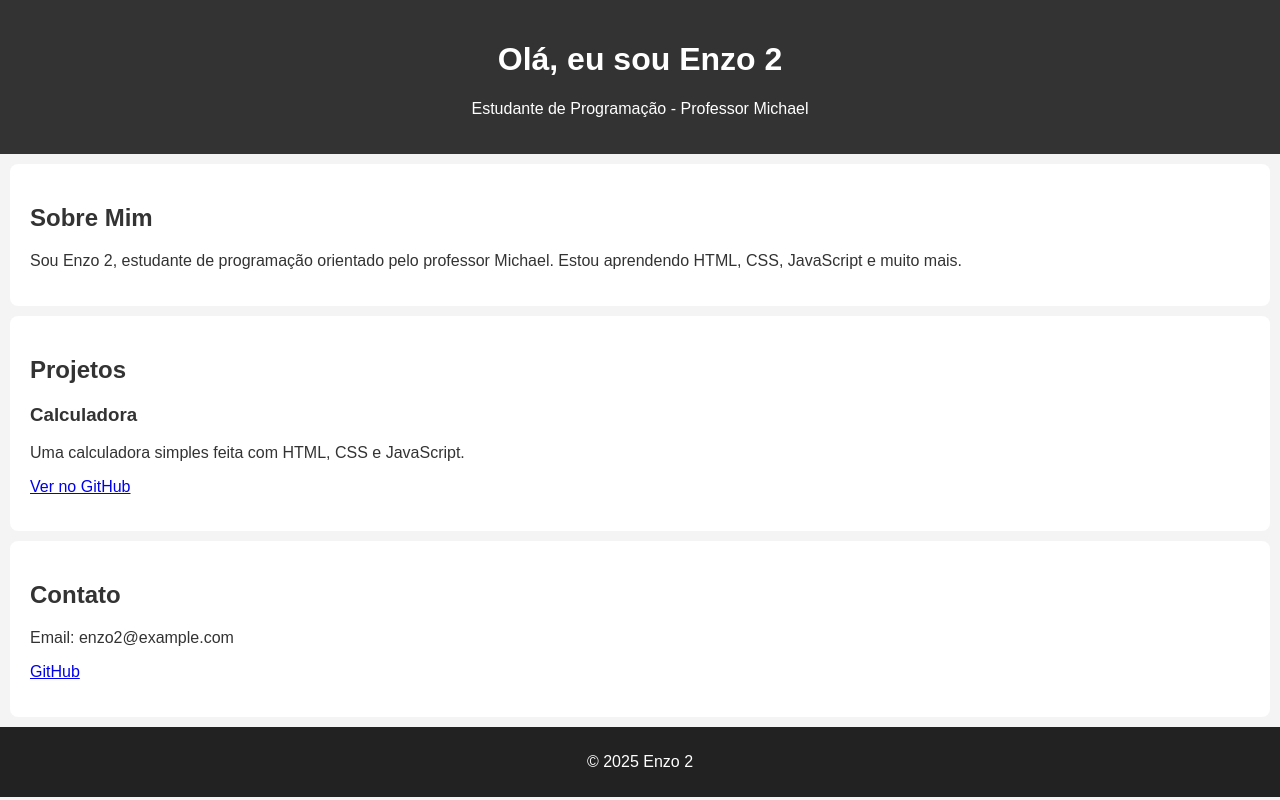
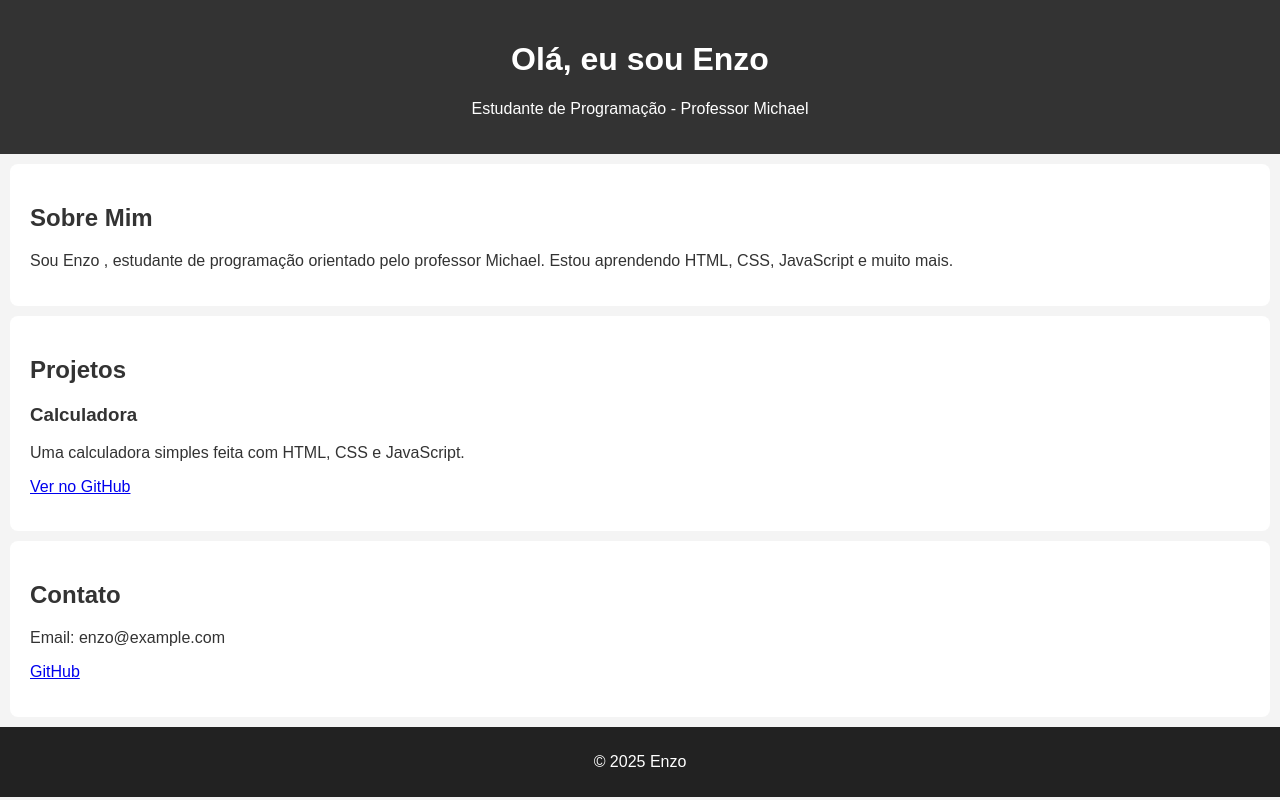
Before and after one commit to BLACKZXZ/BLACKZXZ, a plain HTML site: page index.html in a window 1280 px wide. Drawn offline with Linux system fonts and the light colour scheme.

Commit message:
Update index.html

```diff
--- a/index.html
+++ b/index.html
@@ -3,18 +3,18 @@
 <head>
   <meta charset="UTF-8" />
   <meta name="viewport" content="width=device-width, initial-scale=1.0" />
-  <title>Portfólio de Enzo 2</title>
+  <title>Portfólio de Enzo </title>
   <link rel="stylesheet" href="style.css" />
 </head>
 <body>
   <header>
-    <h1>Olá, eu sou Enzo 2</h1>
+    <h1>Olá, eu sou Enzo </h1>
     <p>Estudante de Programação - Professor Michael</p>
   </header>
 
   <section id="sobre">
     <h2>Sobre Mim</h2>
-    <p>Sou Enzo 2, estudante de programação orientado pelo professor Michael. Estou aprendendo HTML, CSS, JavaScript e muito mais.</p>
+    <p>Sou Enzo , estudante de programação orientado pelo professor Michael. Estou aprendendo HTML, CSS, JavaScript e muito mais.</p>
   </section>
 
   <section id="projetos">
@@ -29,12 +29,12 @@
 
   <section id="contato">
     <h2>Contato</h2>
-    <p>Email: enzo2@example.com</p>
+    <p>Email: enzo@example.com</p>
     <p><a href="https://github.com/seuusuario" target="_blank">GitHub</a></p>
   </section>
 
   <footer>
-    <p>&copy; 2025 Enzo 2</p>
+    <p>&copy; 2025 Enzo </p>
   </footer>
 
   <script src="script.js"></script>
```
